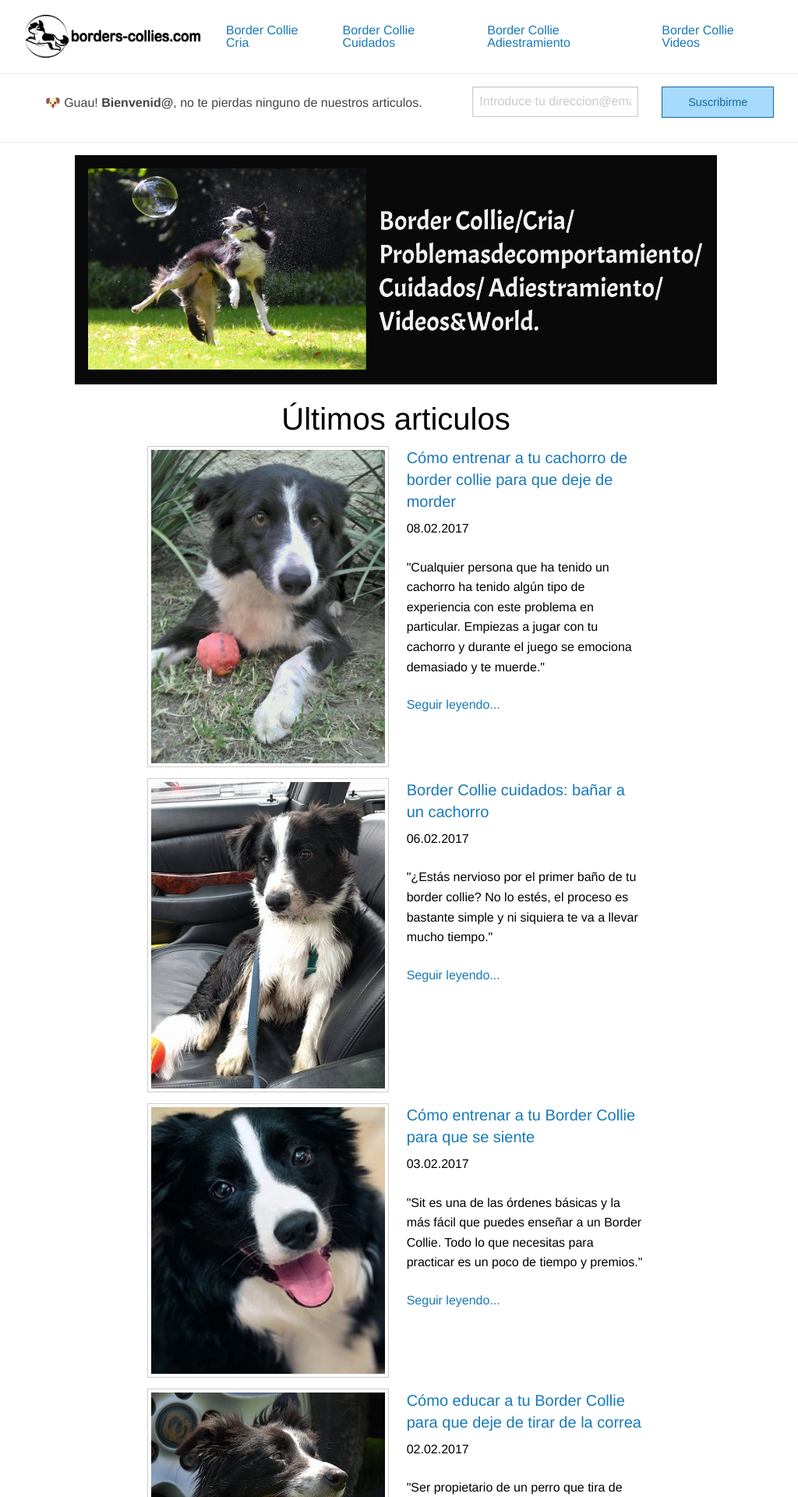
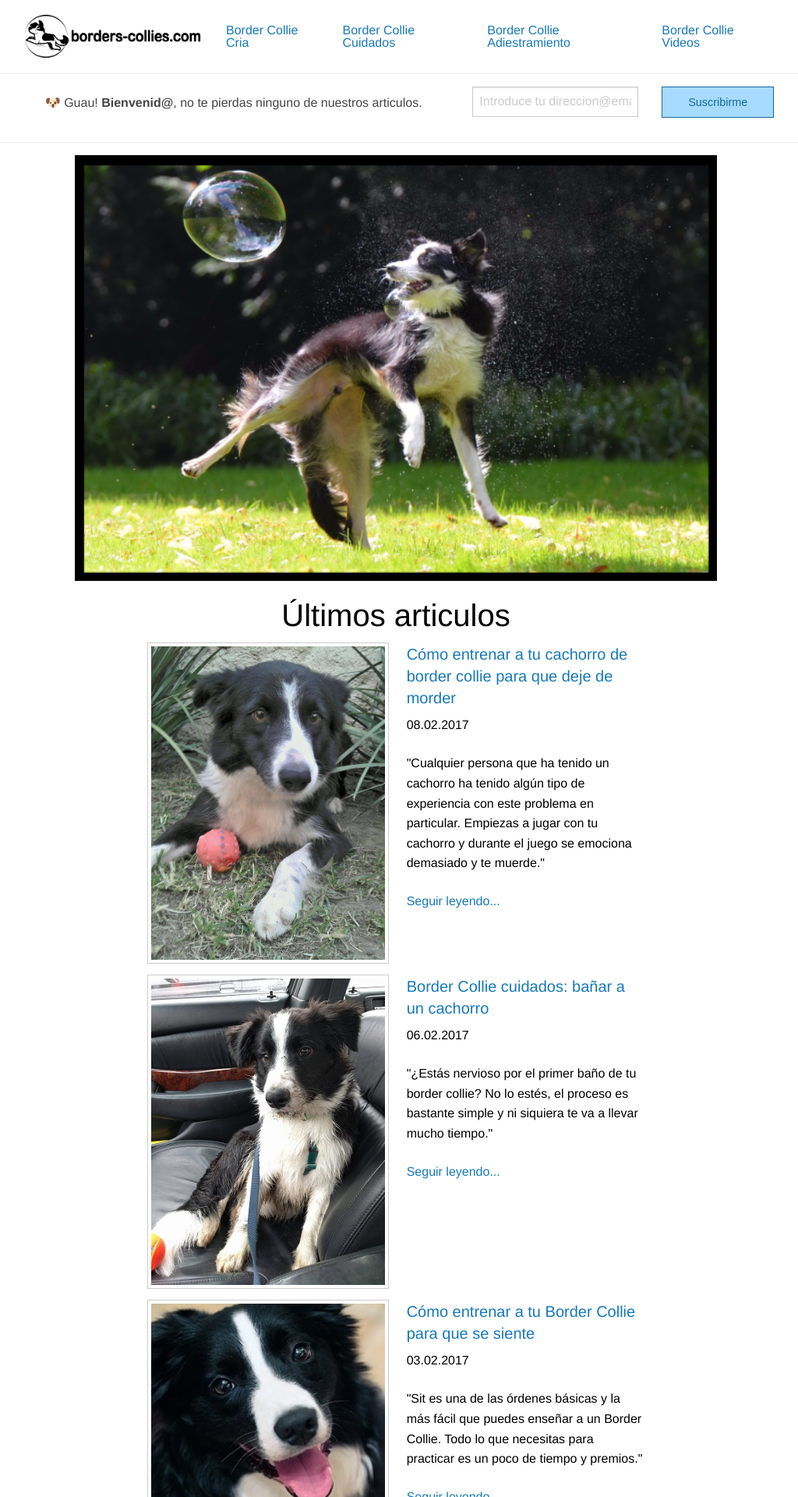
Before and after one commit to Borders-collies/borders-collies.github.io, a Jekyll site: the page built from index.html, in a window 1280 px wide. Shown: the top 1920 px of the page at 78% size, without its empty margins (132-1156 px from the left). Built offline with Jekyll 4.4.1, drawn with Linux system fonts in a browser that asks for light colours; the list of posts is cut into pages by our own code.

Commit message:
new image home

```diff
--- a/_layouts/border-collie-videos-individual.html
+++ b/_layouts/border-collie-videos-individual.html
@@ -7,7 +7,7 @@
     <div class="container-article">
       <h1 class="text-center small-8 small-centered columns">{{ page.title }}</h1>
         <div class="text-center">
-          <iframe class="video-individual" src="{{ page.video }}" width="640" height="360" allowfullscreen style="border:0"></iframe>
+          <iframe class="video-individual" src="{{ post.video }}" width="640" height="360" allowfullscreen style="border:0"></iframe>
             <div class="small-8 small-centered columns">
               <p>{{ page.video-description }}</p>
               <p>fuente:{{ page.source }}</p>
--- a/index.html
+++ b/index.html
@@ -5,7 +5,7 @@
 
 <div class="media-object small-8 small-centered columns">
   <div class="text-center">
-    <img class="show-for-medium" src="assets/img/border-collie-home.PNG" width="100%" height="100%" alt="Border Collie jugando con burbujas.">
+    <img class="show-for-medium" src="assets/img/imagen-inicio-2.png" width="100%" height="100%" alt="Border Collie jugando con burbujas.">
   </div>
 </div>
 <main>
```
Also changed, not shown: border-collie-videos/_posts/2016-12-15-border-collie-perro-más-inteligente-del-mundo.md (+1 -1 lines), assets/img/imagen-inicio-2.png (added), assets/img/imagen-inicio.png (added).
